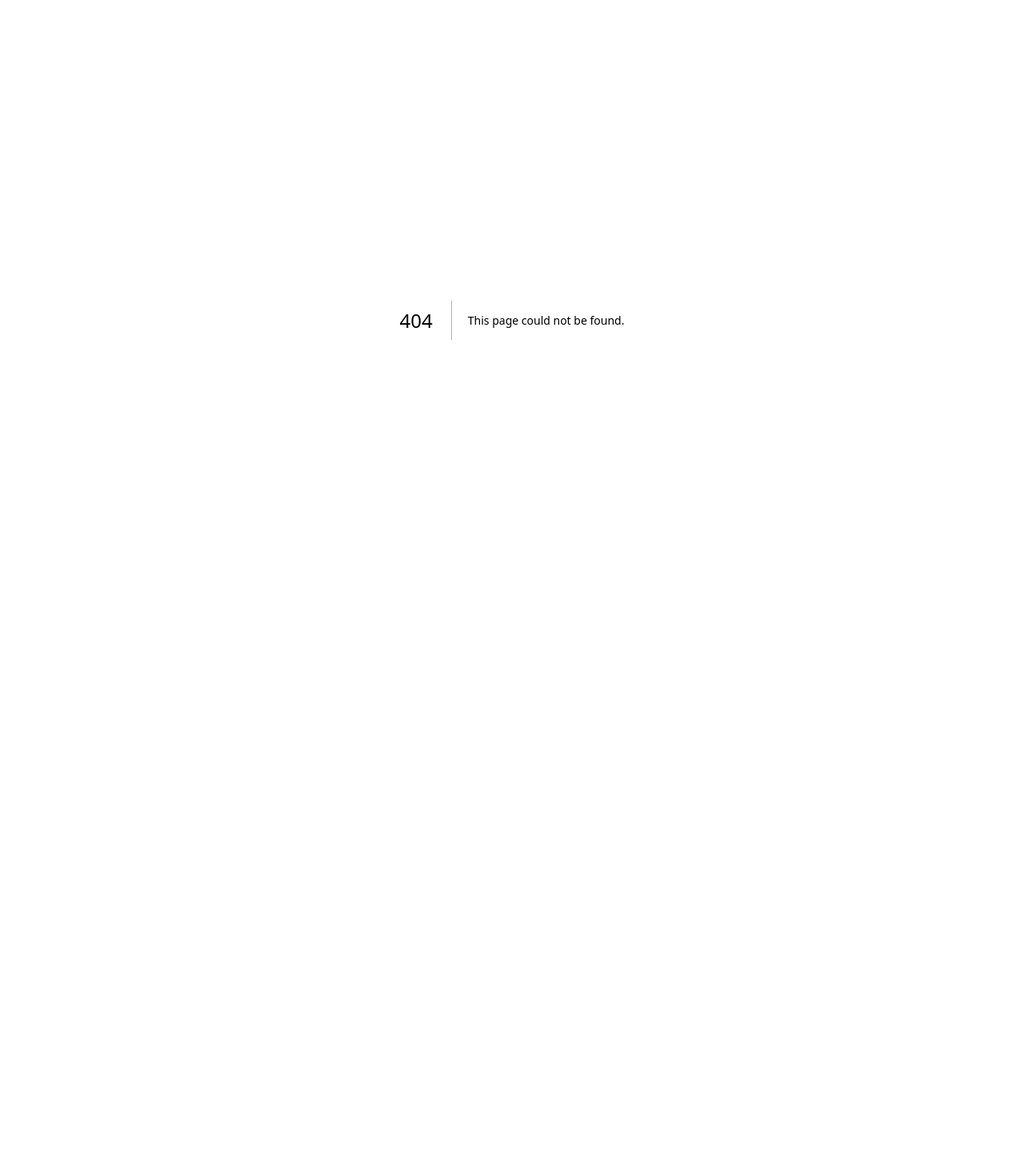
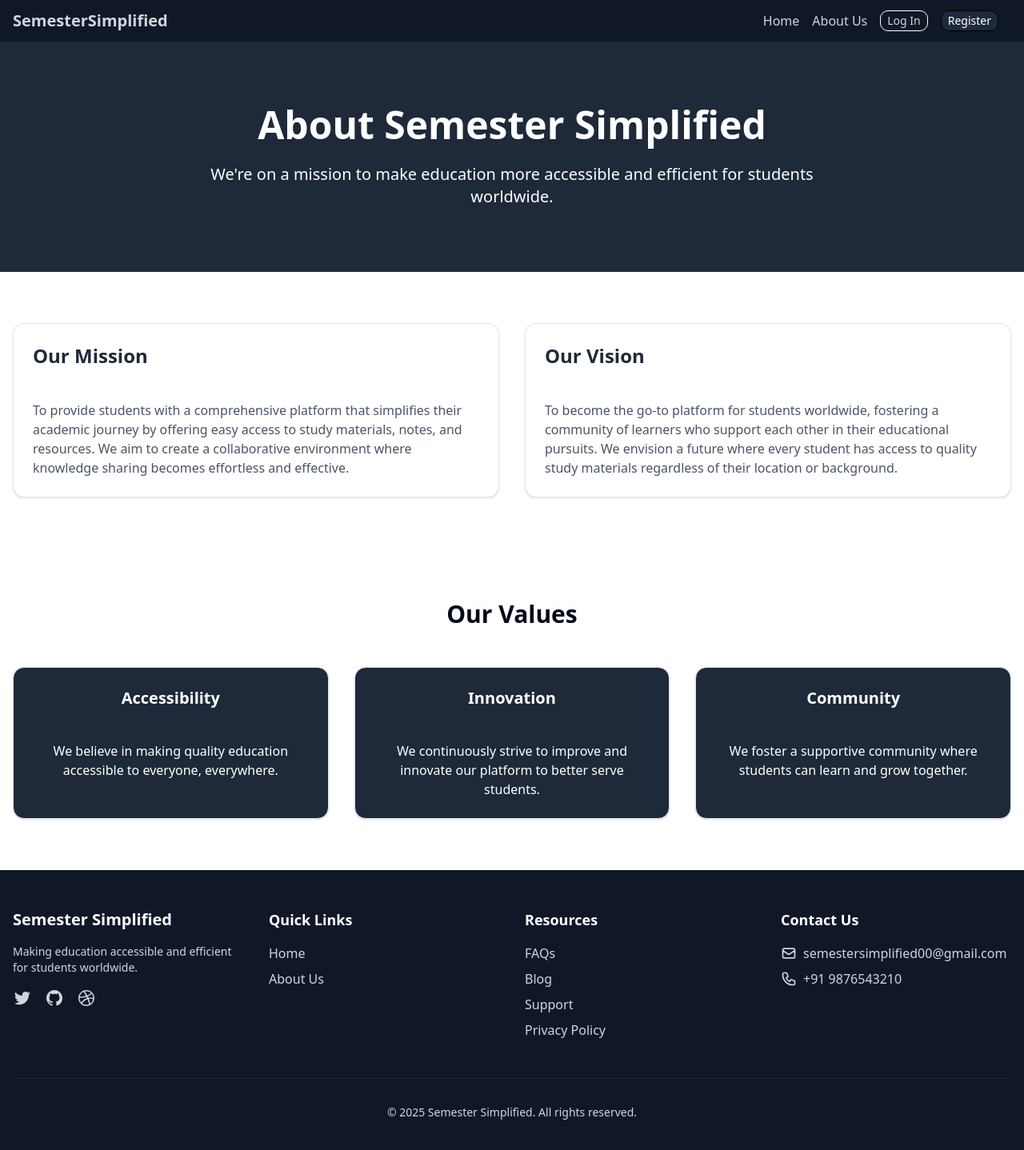
Before and after one commit to KaranNegi0102/SemesterSimplified, a Next.js app: page /aboutUs in a window 1280 px wide. Before the commit this address had no page. Shown: the top 1438 px of the page at 80% size. Before the commit the page ends 800 px from the top, so only its background shows below. Built offline with nearby package versions, Linux system fonts and the light colour scheme; no server answers.

Commit message:
changes done at 12:30

```diff
--- /dev/null
+++ b/src/app/(pages)/aboutUs/page.tsx
@@ -0,0 +1,89 @@
+"use client";
+import { Card } from "@/components/ui/card";
+import NavBar from "@/components/navbar";
+import Footer from "@/components/footer";
+
+
+
+
+export default function AboutUsPage() {
+  return (
+    <div className="min-h-screen bg-white">
+      <NavBar />
+
+      {/* Hero Section */}
+      <div className="relative bg-gray-800 text-white py-20">
+        <div className="container mx-auto px-4">
+          <h1 className="text-4xl md:text-5xl font-bold text-center mb-6">
+            About Semester Simplified
+          </h1>
+          <p className="text-xl text-center max-w-3xl mx-auto">
+            We&apos;re on a mission to make education more accessible and efficient
+            for students worldwide.
+          </p>
+        </div>
+      </div>
+
+      {/* Mission & Vision Section */}
+      <div className="container mx-auto px-4 py-16">
+        <div className="grid md:grid-cols-2 gap-8">
+          <Card className="p-6">
+            <h2 className="text-2xl font-bold mb-4 text-gray-800">
+              Our Mission
+            </h2>
+            <p className="text-gray-600">
+              To provide students with a comprehensive platform that simplifies
+              their academic journey by offering easy access to study materials,
+              notes, and resources. We aim to create a collaborative environment
+              where knowledge sharing becomes effortless and effective.
+            </p>
+          </Card>
+          <Card className="p-6">
+            <h2 className="text-2xl font-bold mb-4 text-gray-800">
+              Our Vision
+            </h2>
+            <p className="text-gray-600">
+              To become the go-to platform for students worldwide, fostering a
+              community of learners who support each other in their educational
+              pursuits. We envision a future where every student has access to
+              quality study materials regardless of their location or
+              background.
+            </p>
+          </Card>
+        </div>
+      </div>
+
+      {/* Values Section */}
+      <div className="container mx-auto px-4 py-16">
+        <h2 className="text-3xl font-bold text-center mb-12">Our Values</h2>
+        <div className="grid md:grid-cols-3 gap-8">
+          <Card className="p-6 bg-gray-800 text-center">
+            <h3 className="text-xl font-bold mb-4 text-white">
+              Accessibility
+            </h3>
+            <p className="text-white">
+              We believe in making quality education accessible to everyone,
+              everywhere.
+            </p>
+          </Card>
+          <Card className="p-6 bg-gray-800 text-center">
+            <h3 className="text-xl font-bold mb-4 text-white">Innovation</h3>
+            <p className="text-white">
+              We continuously strive to improve and innovate our platform to
+              better serve students.
+            </p>
+          </Card>
+          <Card className="p-6 bg-gray-800 text-center">
+            <h3 className="text-xl font-bold mb-4 text-white">Community</h3>
+            <p className="text-white">
+              We foster a supportive community where students can learn and grow
+              together.
+            </p>
+          </Card>
+        </div>
+      </div>
+
+      <Footer />
+    </div>
+  );
+}
--- a/src/components/footer.tsx
+++ b/src/components/footer.tsx
@@ -69,28 +69,13 @@ export default function Footer() {
               </li>
               <li>
                 <Link
-                  href="/about"
+                  href="/aboutUs"
                   className="hover:text-white transition-colors"
                 >
                   About Us
                 </Link>
               </li>
-              <li>
-                <Link
-                  href="/courses"
-                  className="hover:text-white transition-colors"
-                >
-                  Courses
-                </Link>
-              </li>
-              <li>
-                <Link
-                  href="/contact"
-                  className="hover:text-white transition-colors"
-                >
-                  Contact
-                </Link>
-              </li>
+
             </ul>
           </div>
 
@@ -100,7 +85,7 @@ export default function Footer() {
             <ul className="space-y-2">
               <li>
                 <Link
-                  href="/faq"
+                  href="/"
                   className="hover:text-white transition-colors"
                 >
                   FAQs
@@ -108,7 +93,7 @@ export default function Footer() {
               </li>
               <li>
                 <Link
-                  href="/blog"
+                  href="/"
                   className="hover:text-white transition-colors"
                 >
                   Blog
@@ -116,7 +101,7 @@ export default function Footer() {
               </li>
               <li>
                 <Link
-                  href="/support"
+                  href="/"
                   className="hover:text-white transition-colors"
                 >
                   Support
@@ -124,7 +109,7 @@ export default function Footer() {
               </li>
               <li>
                 <Link
-                  href="/privacy"
+                  href="/"
                   className="hover:text-white transition-colors"
                 >
                   Privacy Policy
@@ -153,7 +138,7 @@ export default function Footer() {
                     d="M3 8l7.89 5.26a2 2 0 002.22 0L21 8M5 19h14a2 2 0 002-2V7a2 2 0 00-2-2H5a2 2 0 00-2 2v10a2 2 0 002 2z"
                   />
                 </svg>
-                <span>contact@semestersimplified.com</span>
+                <span>semestersimplified00@gmail.com</span>
               </li>
               <li className="flex items-center space-x-2">
                 <svg
@@ -169,7 +154,7 @@ export default function Footer() {
                     d="M3 5a2 2 0 012-2h3.28a1 1 0 01.948.684l1.498 4.493a1 1 0 01-.502 1.21l-2.257 1.13a11.042 11.042 0 005.516 5.516l1.13-2.257a1 1 0 011.21-.502l4.493 1.498a1 1 0 01.684.949V19a2 2 0 01-2 2h-1C9.716 21 3 14.284 3 6V5z"
                   />
                 </svg>
-                <span>+1 (555) 123-4567</span>
+                <span>+91 9876543210</span>
               </li>
             </ul>
           </div>
--- a/src/components/navbar.tsx
+++ b/src/components/navbar.tsx
@@ -42,10 +42,7 @@ export default function NavBar() {
             <Link href="/">Home</Link>
           </li>
           <li className="hover:text-blue-500 transition-all duration-300 ease-in-out cursor-pointer">
-            <Link href="/about">About Us</Link>
-          </li>
-          <li className="hover:text-blue-500 transition-all duration-300 ease-in-out cursor-pointer">
-            <Link href="/support">Support Us</Link>
+            <Link href="/aboutUs">About Us</Link>
           </li>
 
           {isLoggedIn ? (
```
